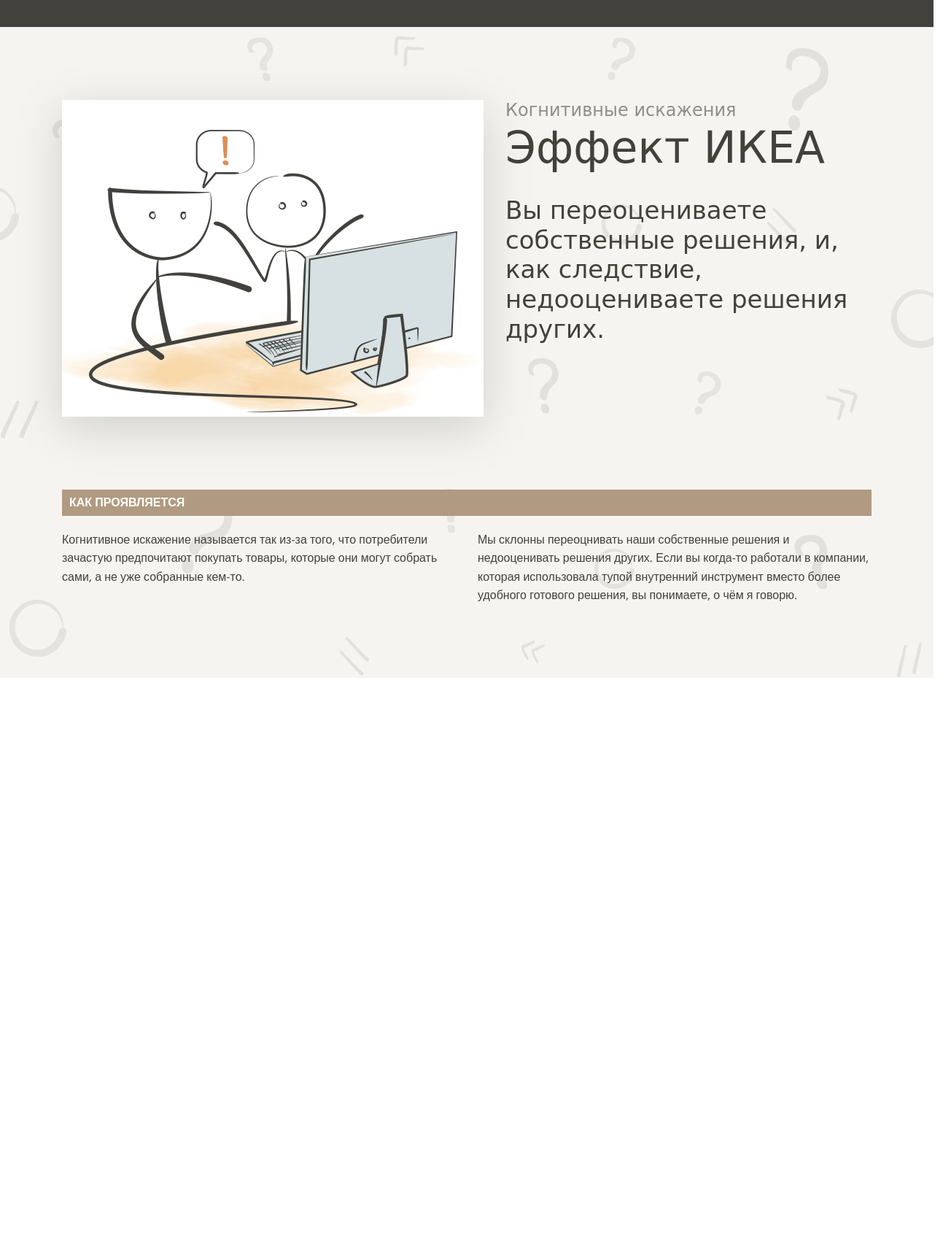
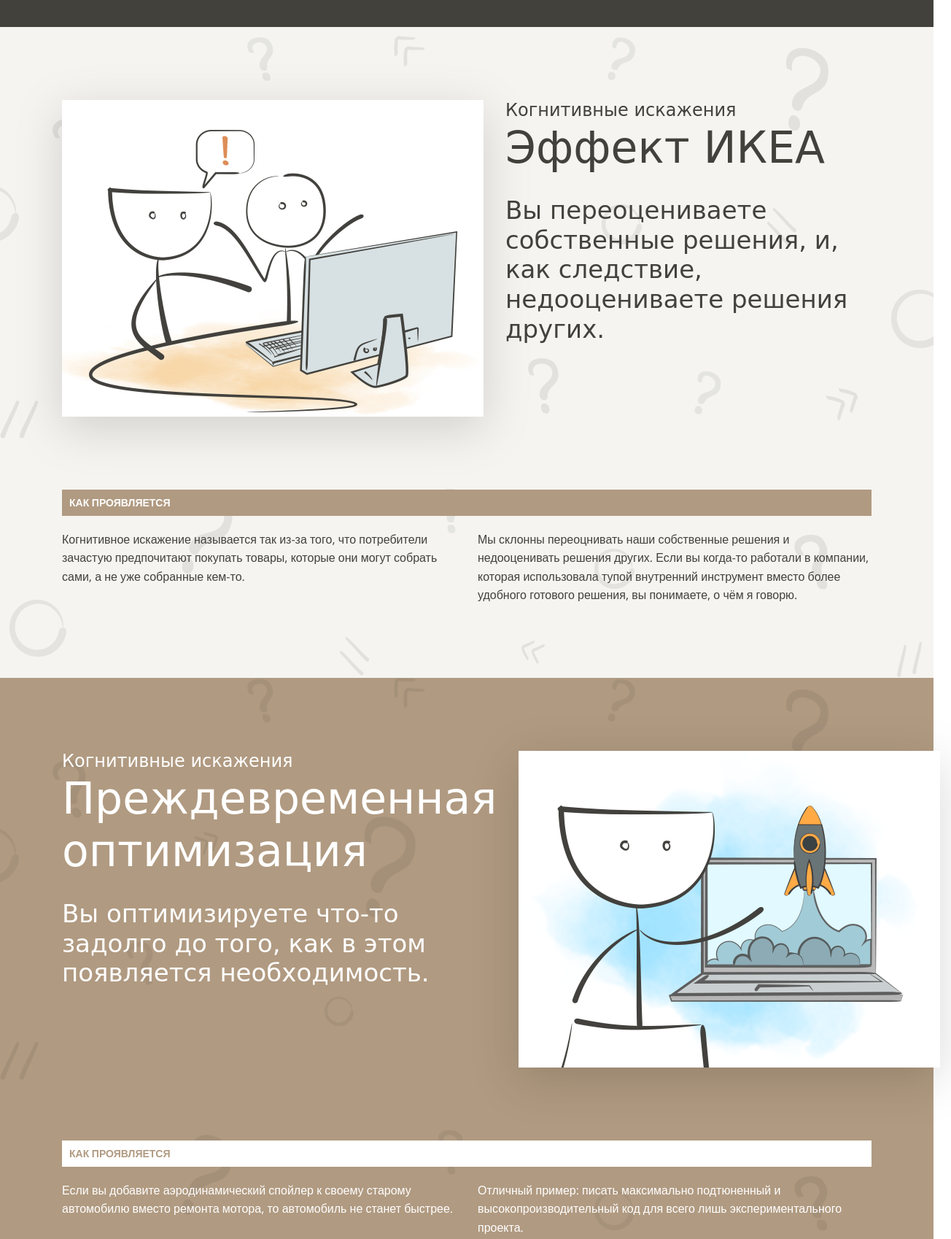
Before and after one commit to richpeach-bot/layout-designer-project-58, a website: page src/index.html in a window 1280 px wide. Shown: the part 2740-4438 px from the top of the page at 73% size, 1304 px wide, since content can reach past the window. Drawn offline with nearby package versions, Linux system fonts and the light colour scheme; a web font is replaced by a local one.

Commit message:
add premature-optimization section

```diff
--- a/src/index.html
+++ b/src/index.html
@@ -59,7 +59,7 @@
         <div class="container">
           <div class="types-wrapper" id="navigation">
             <div class="types-col">
-              <h2 class="types-title h2"><span class="accent-text">5 когнитивных искажений</span> о&nbsp;существовании которых стоит помнить</h2>
+              <h2 class="types-title text-white h2"><span class="accent-text">5 когнитивных искажений</span> о&nbsp;существовании которых стоит помнить</h2>
             </div>
             <div class="types-col">
               <a class="card" href="#ikea-effect">
@@ -69,7 +69,7 @@
               </a>
             </div>
             <div class="types-col">
-              <a class="card" href="#optimization">
+              <a class="card" href="#premature-optimization">
                 <div class="card-num">2</div>
                 <h3 class="card-title h3 accent-text">Преждевременная оптимизация</h3>
                 <p class="card-text">Вы оптимизируете что-то задолго до того, как в этом появляется необходимость.</p>
@@ -100,22 +100,22 @@
         </div>
       </section>
 
-      <section class="ikea" id="ikea-effect">
-        <div class="container">
-          <div class="ikea-heading">
-            <img class="ikea-img" src="images/1.png" alt="Тота за компьютером">
-            <div class="ikea-info">
-              <div class="ikea-label h4">Когнитивные искажения</div>
-              <h2 class="ikea-title h2">Эффект ИКЕА</h2>
-              <p class="ikea-subtitle h3">
+      <section class="section-bg section-bg-light">
+        <div class="container" id="ikea-effect">
+          <div class="heading">
+            <img src="images/1.png" alt="Тота за компьютером">
+            <div class="heading-wrapper">
+              <div class="heading-label h4">Когнитивные искажения</div>
+              <h2 class="heading-title h2">Эффект ИКЕА</h2>
+              <p class="heading-subtitle h3">
                 Вы переоцениваете собственные решения, и, как следствие, недооцениваете решения других.
               </p>
             </div>
           </div>
-          <div class="ikea-about-title">
+          <h5 class="article-title article-title-dark">
             Как проявляется
-          </div>
-          <article class="ikea-article">
+          </h5>
+          <article class="article">
             <p>
               Когнитивное искажение называется так из-за того, что потребители зачастую предпочитают покупать товары, которые они могут собрать сами, а не уже собранные кем-то.
             </p>
@@ -123,13 +123,32 @@
               Мы склонны переоцнивать наши собственные решения и недооценивать решения других. Если вы когда-то работали в компании, которая использовала тупой внутренний инструмент вместо более удобного готового решения, вы понимаете, о чём я говорю.
             </p>
           </article>
-
         </div>
       </section>
 
-      <section class="optimization" id="optimization">
-        <div class="container">
-
+      <section class="section-bg section-bg-dark text-white">
+        <div class="container" id="premature-optimization">
+          <div class="heading">
+            <div class="heading-wrapper">
+              <div class="heading-label h4">Когнитивные искажения</div>
+              <h2 class="heading-title h2">Преждевременная оптимизация</h2>
+              <p class="heading-subtitle h3">
+                Вы оптимизируете что-то задолго до того, как в этом появляется необходимость.
+              </p>
+            </div>
+            <img src="images/2.png" alt="Тота за компьютером">
+          </div>
+          <h5 class="article-title article-title-light">
+            Как проявляется
+          </h5>
+          <article class="article">
+            <p>
+              Если вы добавите аэродинамический спойлер к своему старому автомобилю вместо ремонта мотора, то автомобиль не станет быстрее.
+            </p>
+            <p>
+              Отличный пример: писать максимально подтюненный и высокопроизводительный код для всего лишь экспериментального проекта.
+            </p>
+          </article>
         </div>
       </section>
 
--- a/src/styles/style.css
+++ b/src/styles/style.css
@@ -76,6 +76,10 @@
 
 .link {
   color: var(--blue);
+}
+
+.text-white {
+  color: var(--white);
 }
 
 .hero {
@@ -266,7 +270,6 @@
 
 .types-title {
   font-size: 52px;
-  color: var(--white);
 }
 
 .types-wrapper {
@@ -301,13 +304,20 @@
   margin-bottom: 40px;
 }
 
-.ikea {
-  background: var(--light);
+.section-bg {
   position: relative;
   z-index: 1;
 }
 
-.ikea::before {
+.section-bg-light {
+  background: var(--light);
+}
+
+.section-bg-dark {
+  background: var(--brown);
+}
+
+.section-bg::before {
   content: "";
   position: absolute;
   z-index: -1;
@@ -317,39 +327,47 @@
   opacity: 0.1;
 }
 
-.ikea-heading {
+.heading {
   display: flex;
-  margin-bottom: 100px;
+  margin: 0 -15px 100px;
 }
 
-.ikea-img {
-  margin-right: 30px;
+.heading img {
+  padding: 0 15px;
   filter: drop-shadow(0px 16px 32px rgba(0, 0, 0, 0.15));
 }
 
-.ikea-label {
-  color: var(--rgba-dark);
+.heading-wrapper {
+  padding: 0 15px;
 }
 
-.ikea-title {
+.heading-title {
   margin-bottom: 30px;
 }
 
-.ikea-about-title {
-  background-color: var(--brown);
+.article-title {
+  font-size: 14px;
   text-transform: uppercase;
-  color: var(--white);
   font-weight: 700;
   padding: 5px 10px;
   margin-bottom: 20px;
 }
 
-.ikea-article {
+.article-title-light {
+  color: var(--brown);
+  background: var(--white);
+}
+
+.article-title-dark {
+  color: var(--white);
+  background-color: var(--brown);
+}
+
+.article {
   column-count: 2;
   column-gap: 30px;
-
 }
 
-.ikea-article p {
+.article p {
   break-inside: avoid;
 }
```
